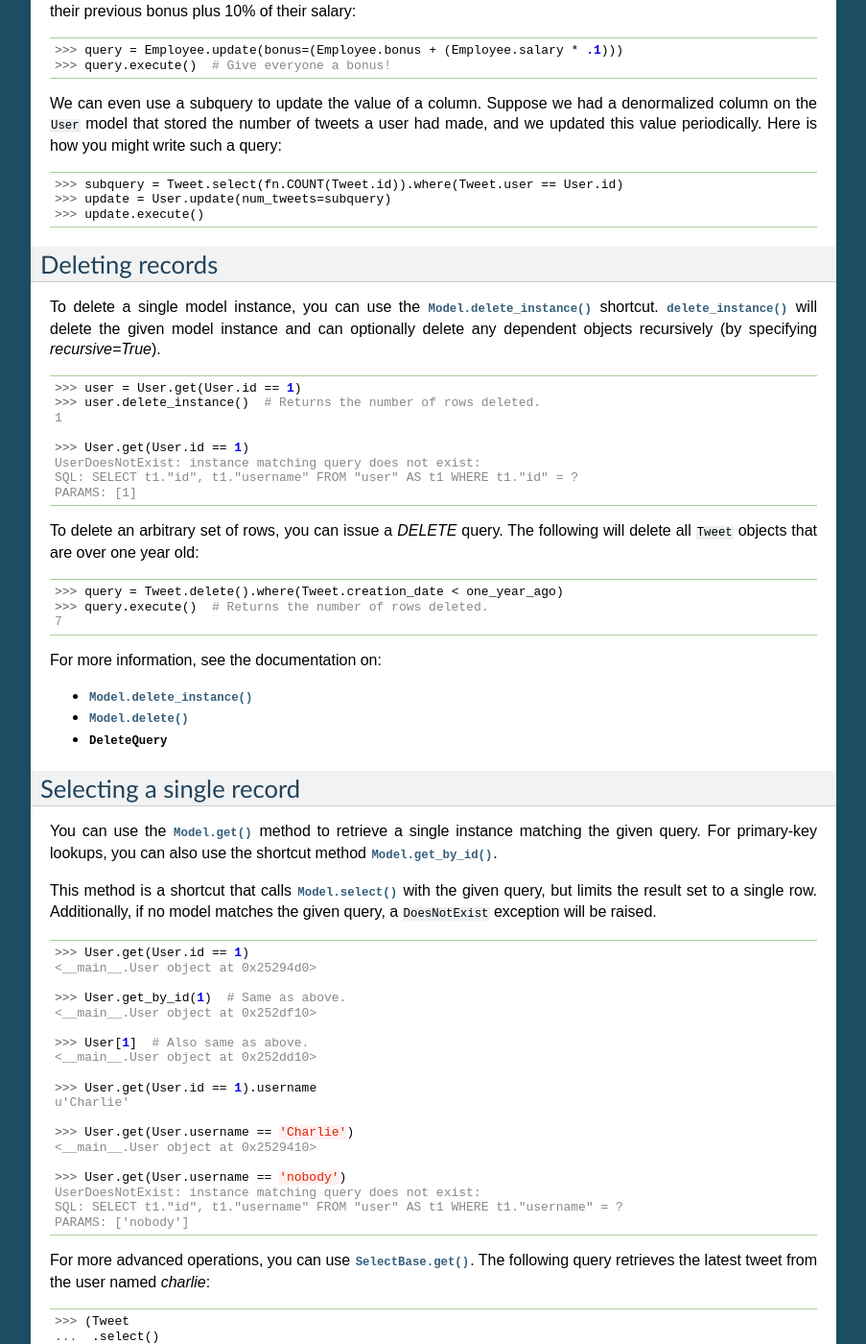
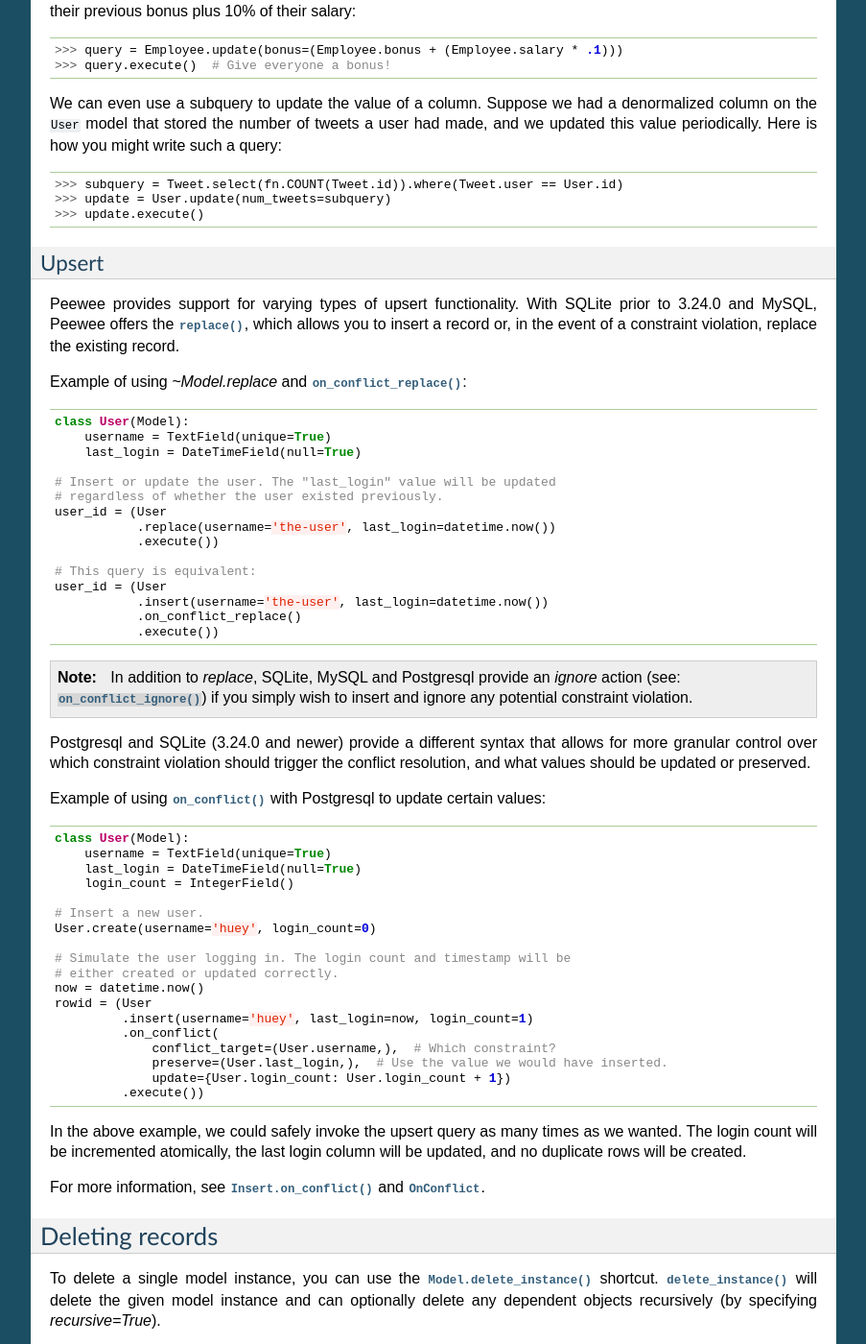
Before and after one commit to coleifer/peewee, a Sphinx documentation site: the page built from docs/peewee/querying.rst, in a window 1280 px wide and 1400 px high, scrolled down 3636 px. Shown: the whole window at 96% size, without its empty margins (198-1101 px from the left). Built offline with Sphinx 7.4.7, drawn with Linux system fonts in a browser that asks for light colours.

Commit message:
Add querying doc for upsert and replace functionality.

```diff
--- a/docs/peewee/querying.rst
+++ b/docs/peewee/querying.rst
@@ -264,6 +264,74 @@ write such a query:
     >>> subquery = Tweet.select(fn.COUNT(Tweet.id)).where(Tweet.user == User.id)
     >>> update = User.update(num_tweets=subquery)
     >>> update.execute()
+
+Upsert
+^^^^^^
+
+Peewee provides support for varying types of upsert functionality. With SQLite
+prior to 3.24.0 and MySQL, Peewee offers the :py:meth:`~Model.replace`, which
+allows you to insert a record or, in the event of a constraint violation,
+replace the existing record.
+
+Example of using `~Model.replace` and :py:meth:`~Insert.on_conflict_replace`:
+
+.. code-block:: python
+
+    class User(Model):
+        username = TextField(unique=True)
+        last_login = DateTimeField(null=True)
+
+    # Insert or update the user. The "last_login" value will be updated
+    # regardless of whether the user existed previously.
+    user_id = (User
+               .replace(username='the-user', last_login=datetime.now())
+               .execute())
+
+    # This query is equivalent:
+    user_id = (User
+               .insert(username='the-user', last_login=datetime.now())
+               .on_conflict_replace()
+               .execute())
+
+.. note::
+    In addition to *replace*, SQLite, MySQL and Postgresql provide an *ignore*
+    action (see: :py:meth:`~Insert.on_conflict_ignore`) if you simply wish to
+    insert and ignore any potential constraint violation.
+
+Postgresql and SQLite (3.24.0 and newer) provide a different syntax that allows
+for more granular control over which constraint violation should trigger the
+conflict resolution, and what values should be updated or preserved.
+
+Example of using :py:meth:`~Insert.on_conflict` with Postgresql to update
+certain values:
+
+.. code-block:: python
+
+    class User(Model):
+        username = TextField(unique=True)
+        last_login = DateTimeField(null=True)
+        login_count = IntegerField()
+
+    # Insert a new user.
+    User.create(username='huey', login_count=0)
+
+    # Simulate the user logging in. The login count and timestamp will be
+    # either created or updated correctly.
+    now = datetime.now()
+    rowid = (User
+             .insert(username='huey', last_login=now, login_count=1)
+             .on_conflict(
+                 conflict_target=(User.username,),  # Which constraint?
+                 preserve=(User.last_login,),  # Use the value we would have inserted.
+                 update={User.login_count: User.login_count + 1})
+             .execute())
+
+In the above example, we could safely invoke the upsert query as many times as
+we wanted. The login count will be incremented atomically, the last login
+column will be updated, and no duplicate rows will be created.
+
+For more information, see :py:meth:`Insert.on_conflict` and
+:py:class:`OnConflict`.
 
 Deleting records
 ----------------
```
